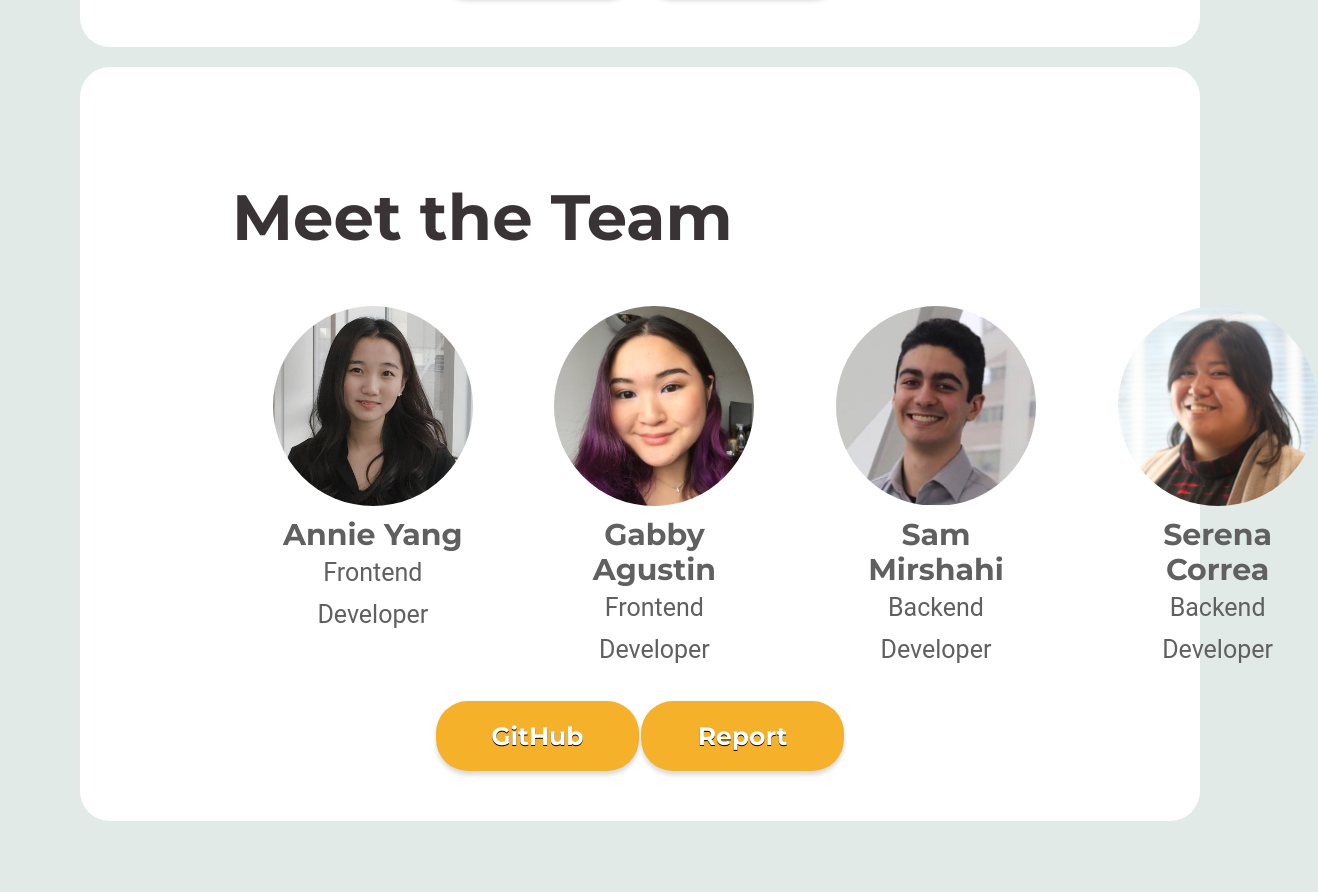
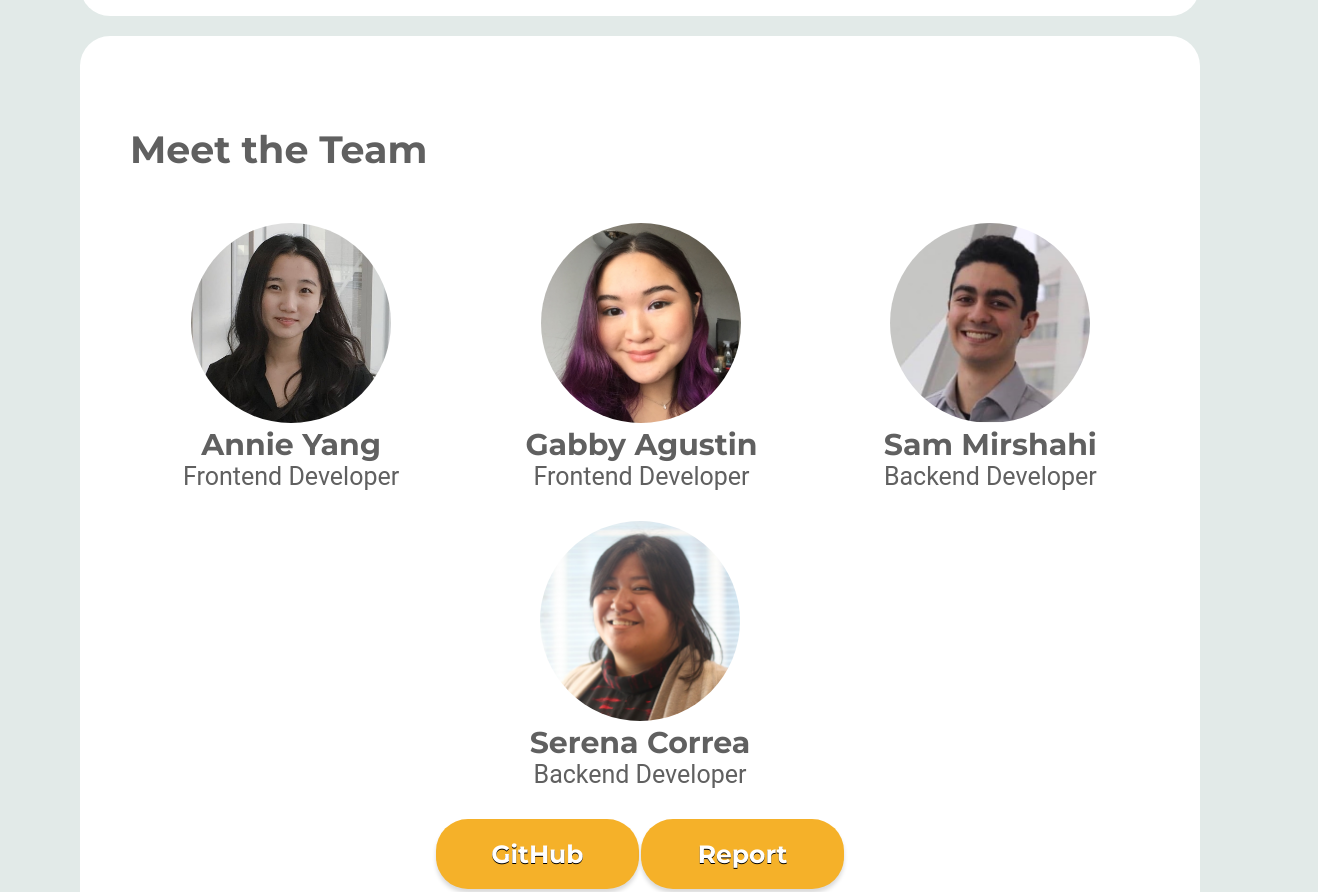
Before and after one commit to Eebzie/wireless-prosthetic-arm, a website: page about.html in a window 1280 px wide. Shown: the part 664-1556 px from the top of the page, 1318 px wide, since content can reach past the window. Before the commit the page ends 1515 px from the top, so only its background shows below. Drawn offline with nearby package versions, Linux system fonts and the light colour scheme.

Commit message:
About Page stylization

```diff
--- a/about.html
+++ b/about.html
@@ -4,7 +4,7 @@
     <meta charset="UTF-8">
     <meta http-equiv="X-UA-Compatible" content="IE=edge">
     <meta name="viewport" content="width=device-width, initial-scale=1.0">
-    <title>About</title>
+    <title>About LIMB</title>
     <link rel="stylesheet" href="style-annie.css"/>
     <link rel="icon" href="images/logo.png">
 </head>
@@ -40,11 +40,11 @@
                 <ion-icon name="accessibility"></ion-icon>
                 Accessibility
             </a>
-            <a href="#" class="nav-link .dark-mode-switch">
+            <a href="#" class="nav-link" onclick="dark_mode_toggle()">
                 <ion-icon name="moon-outline"></ion-icon>
                 Dark Mode
             </a>
-            <a href="index.html" class="nav-link ">
+            <a href="index.html" class="nav-link">
                 <ion-icon name="log-out-outline"></ion-icon>
                 Logout
             </a>
@@ -66,22 +66,22 @@
             <div class="team-section">
                 <h1>Meet the Team</h1>
                 <div class="team-members">
-                    <div class="member-info">
+                    <div class="member">
                         <a href="https://www.linkedin.com/in/annieysyang/"><img class="headshot" src="images/Annie.png" alt="Picture of Annie Yang"></a>
                         <p class="member-name">Annie Yang</p>
                         <p class="member-title">Frontend Developer</p>
                     </div>
-                    <div class="member-info">
+                    <div class="member">
                         <a href="https://www.linkedin.com/in/gabrielle-agustin/"><img class="headshot" src="images/Gabby.png" alt="Picture of Gabby Agustin"></a>
                         <p class="member-name">Gabby Agustin</p>
                         <p class="member-title">Frontend Developer</p>
                     </div>
-                    <div class="member-info">
+                    <div class="member">
                         <a href="https://www.linkedin.com/in/sam-mirshahi/"><img class="headshot" src="images/Sam.png" alt="Picture of Sam Mirshai"></a>
                         <p class="member-name">Sam Mirshahi</p>
                         <p class="member-title">Backend Developer</p>
                     </div>
-                    <div class="member-info">
+                    <div class="member">
                         <a href="https://www.linkedin.com/in/serenacorrea/"><img class="headshot" src="images/Serena.png" alt="Picture of Serena Correa"></a>
                         <p class="member-name">Serena Correa</p>
                         <p class="member-title">Backend Developer</p>
@@ -92,7 +92,6 @@
             <div class=button-container>
                     <a href="https://github.com/Eebzie/wireless-prosthetic-arm" class="button button-block " title="Redirects to GitHub repo">GitHub</a>
                     <a href="#" class="button button-block " title="Login with an existing account">Report</a>
-
             </div>
         </div>
     </main>
--- a/style-annie.css
+++ b/style-annie.css
@@ -73,9 +73,9 @@ textarea:focus, input:focus{
 /* =============== BASE CSS FOR HEADER AND NAV BAR =============== */
 h1{
     font-weight: bold;
-    font-size: 64px;
+    font-size: 38px;
     line-height: 75px;
-    color: #3A3335;
+    color: var(--color-txt);
 }
 
 /* Navigation */
@@ -280,10 +280,6 @@ p#serial-number{
     font-size: 30px;
 }
 
-.about-header{
-    font-size: 64px;
-}
-
 p.about-description, p.member-title{
     font-family: 'Roboto', sans-serif;
 }
@@ -321,25 +317,21 @@ button.button-block, .button-block{
 }
 
 /*team*/
-.team-section{
-    margin-top: 2%;
-    font-size: 30px;
-    line-height: 42px;
-    margin-left: 10%;
-    margin-right: 10%;
+.team-members{
+    width: 100%;
+    display: flex;
+    flex-wrap: wrap;
+    justify-content: space-around;
+    gap: 20px;
 }
 
-.team-members{
-    display: flex;
-    justify-content: space-between;
-}
-
-.member-info{
+.member{
     text-align: center;
     margin-left: 5%;
     margin-right: 5%;
     margin-top: 1%
 }
+
 .headshot{
     border-radius: 50%;
     width: 200px;
```
Also changed, not shown: index.html (+0 -2 lines).
